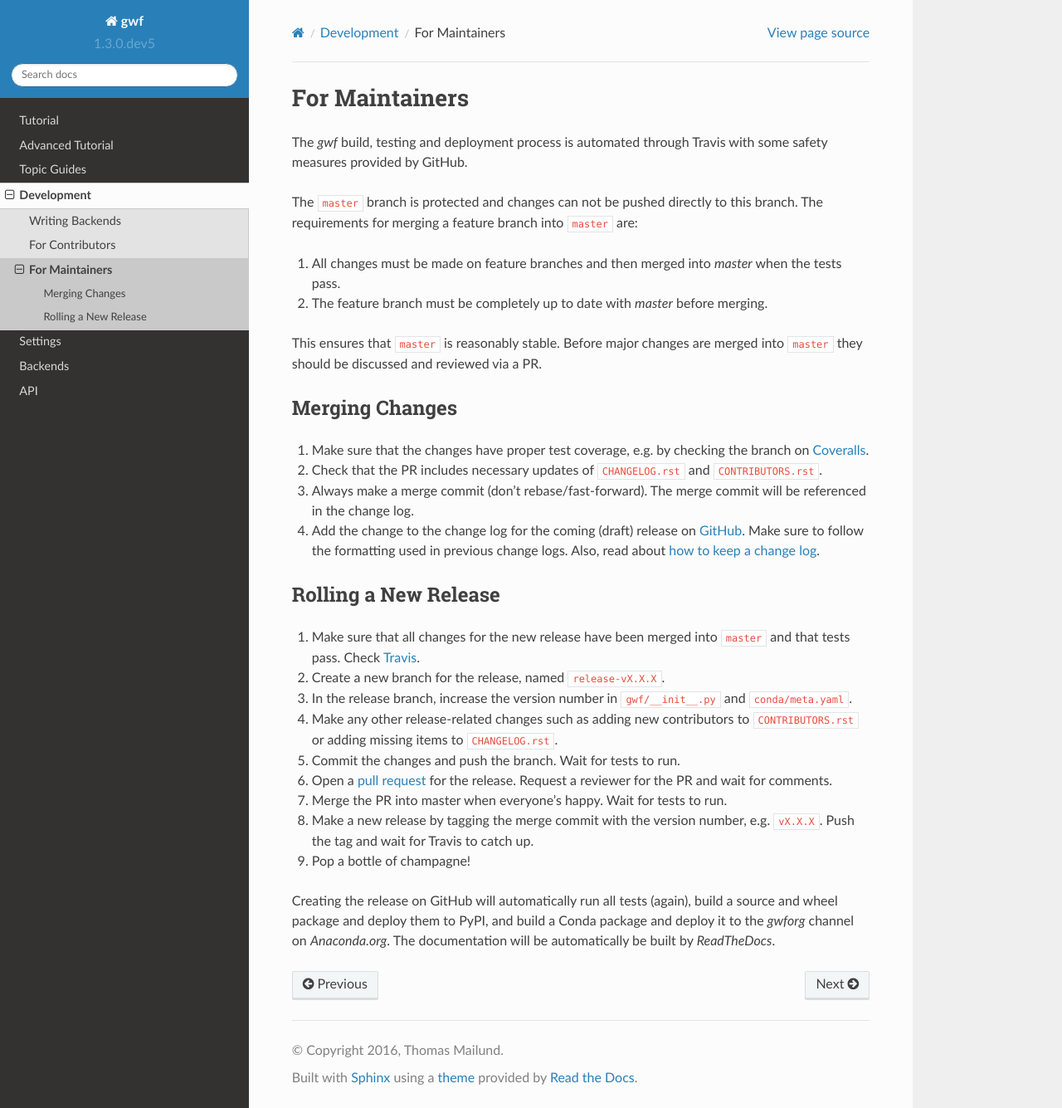
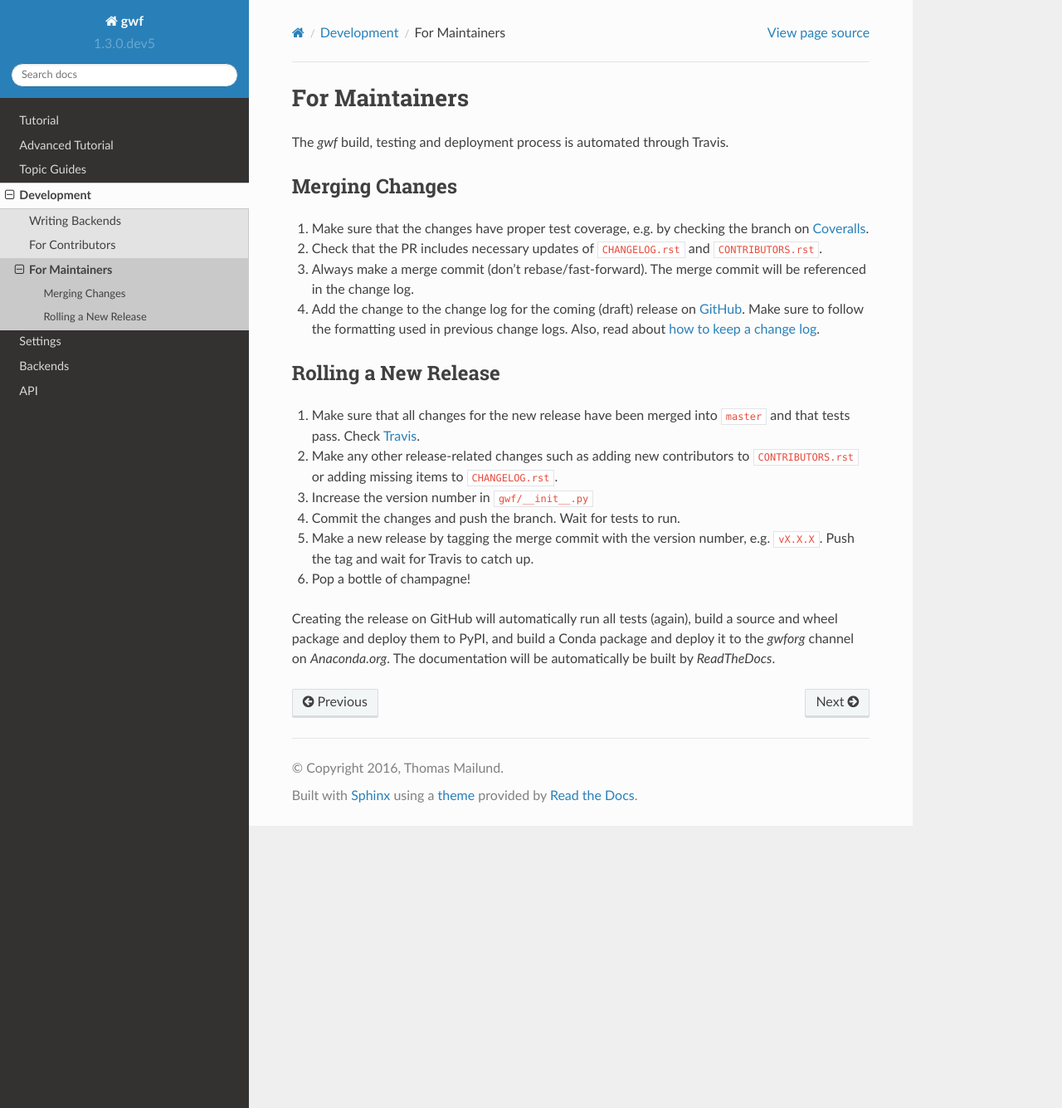
Before and after one commit to gwforg/gwf, a Sphinx documentation site: the page built from docs/development/formaintainers.rst, in a window 1280 px wide and 1335 px high. Shown: the whole window at 83% size. Built offline with Sphinx 7.4.7 and the Read the Docs theme 2.0.0, drawn with Linux system fonts in a browser that asks for light colours.

Commit message:
Simplify release process.

```diff
--- a/docs/development/formaintainers.rst
+++ b/docs/development/formaintainers.rst
@@ -4,18 +4,7 @@
 For Maintainers
 ===============
 
-The *gwf* build, testing and deployment process is automated through Travis
-with some safety measures provided by GitHub.
-
-The ``master`` branch is protected and changes can not be pushed directly to this
-branch. The requirements for merging a feature branch into ``master`` are:
-
-1. All changes must be made on feature branches and then merged into `master`
-   when the tests pass.
-2. The feature branch must be completely up to date with `master` before merging.
-
-This ensures that ``master`` is reasonably stable. Before major changes are merged
-into ``master`` they should be discussed and reviewed via a PR.
+The *gwf* build, testing and deployment process is automated through Travis.
 
 Merging Changes
 ===============
@@ -39,25 +28,17 @@ Rolling a New Release
 1. Make sure that all changes for the new release have been merged into ``master``
    and that tests pass. Check `Travis <https://travis-ci.org/mailund/gwf>`_.
 
-2. Create a new branch for the release, named ``release-vX.X.X``.
-
-3. In the release branch, increase the version number in ``gwf/__init__.py`` and
-   ``conda/meta.yaml``.
-
-4. Make any other release-related changes such as adding new contributors to
+2. Make any other release-related changes such as adding new contributors to
    ``CONTRIBUTORS.rst`` or adding missing items to ``CHANGELOG.rst``.
 
-5. Commit the changes and push the branch. Wait for tests to run.
+3. Increase the version number in ``gwf/__init__.py``
 
-6. Open a `pull request <https://github.com/gwforg/gwf/pulls>`_ for the release.
-   Request a reviewer for the PR and wait for comments.
+4. Commit the changes and push the branch. Wait for tests to run.
 
-7. Merge the PR into master when everyone's happy. Wait for tests to run.
-
-8. Make a new release by tagging the merge commit with the version number, e.g.
+5. Make a new release by tagging the merge commit with the version number, e.g.
    ``vX.X.X``. Push the tag and wait for Travis to catch up.
 
-9. Pop a bottle of champagne!
+6. Pop a bottle of champagne!
 
 Creating the release on GitHub will automatically run all tests (again),
 build a source and wheel package and deploy them to PyPI, and build a Conda
```
Also changed, not shown: 1 other file.
